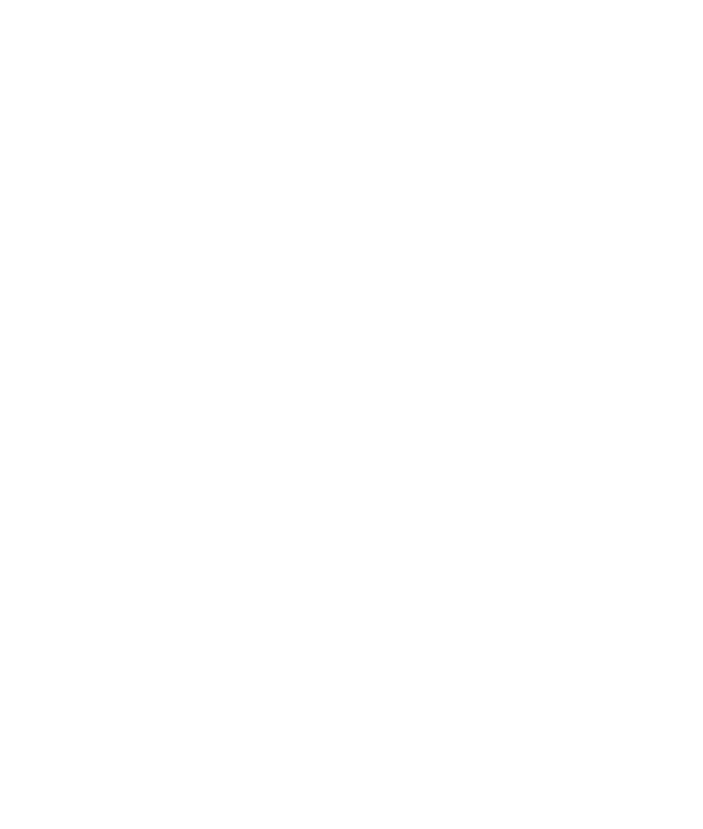
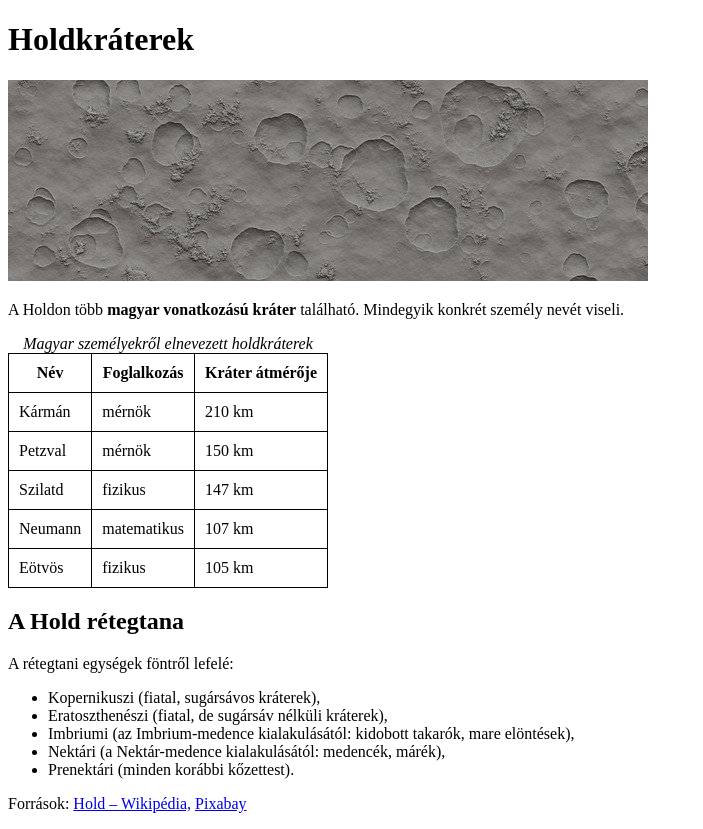
Before and after one commit to PraiseTheFour/OraiMunka240927, a plain HTML site: page index.html in a window 1280 px wide. Shown: the whole page, without its empty margins (0-703 px from the left). Before the commit the page ends 800 px from the top, so only its background shows below. Drawn offline with Linux system fonts and the light colour scheme.

Commit message:
html kesz

```diff
--- a/index.html
+++ b/index.html
@@ -4,9 +4,66 @@
     <link rel="stylesheet" href="stilus.css">
     <meta charset="UTF-8">
     <meta name="viewport" content="width=device-width, initial-scale=1.0">
-    <title>Document</title>
+    <title>Holdkráterek</title>
+    <meta name="author" content="Rischt Bence">
+    <meta name="keywotds" content="Hold, űrjáró">
+    <meta name="description" content="Az oldal a Holdról szól">
 </head>
 <body>
+    <h1>Holdkráterek</h1>
+    <img src="kraterek.jpg" alt="Holdkráterekről készült fotó " title="Holdkráterekről készült fotó">
+<p>A Holdon több <b>magyar vonatkozású kráter</b> található. Mindegyik konkrét személy nevét viseli.</p>
+<table>
+    <caption>
+        <i>
+            Magyar személyekről elnevezett holdkráterek
+        </i>
+    </caption>
+    <tr>
+        <th>Név</th>
+        <th>Foglalkozás</th>
+        <th>Kráter átmérője</th>
+    </tr>
+    <tr>
+        <td>Kármán</td>
+        <td>mérnök</td>
+        <td>210 km</td>
+    </tr>
+    <tr>
+        <td>Petzval</td>
+        <td>mérnök</td>
+        <td>150 km</td>
+    </tr>
+    <tr>
+        <td>Szilatd</td>
+        <td>fizikus</td>
+        <td>147 km</td>
+    </tr>
+    <tr>
+        <td>Neumann</td>
+        <td>matematikus</td>
+        <td>107 km</td>
+    </tr>
+    <tr>
+        <td>Eötvös</td>
+        <td>fizikus</td>
+        <td>105 km</td>
+    </tr>
+</table>
+<h2>A Hold rétegtana</h2>
+<p>A rétegtani egységek föntről lefelé:</p>
 
+<ul>
+    <li>Kopernikuszi (fiatal, sugársávos kráterek),</li>
+    <li>Eratoszthenészi (fiatal, de sugársáv nélküli kráterek),</li>
+    <li>Imbriumi (az Imbrium-medence kialakulásától: kidobott takarók, mare elöntések),</li>
+    <li>Nektári (a Nektár-medence kialakulásától: medencék, márék),</li>
+    <li>Prenektári (minden korábbi kőzettest).</li>
+</ul>
+    <p>
+        Források:
+        <a href="https://hu.wikipedia.org/wiki/Hold">Hold – Wikipédia,</a>
+        <a href="https://pixabay.com/hu/illustrations/z%C3%A1szl%C3%B3-fej-hold-kr%C3%A1ter-sz%C3%BCrke-hold-1571994/">Pixabay</a>
+    </p>
 </body>
 </html>
```
